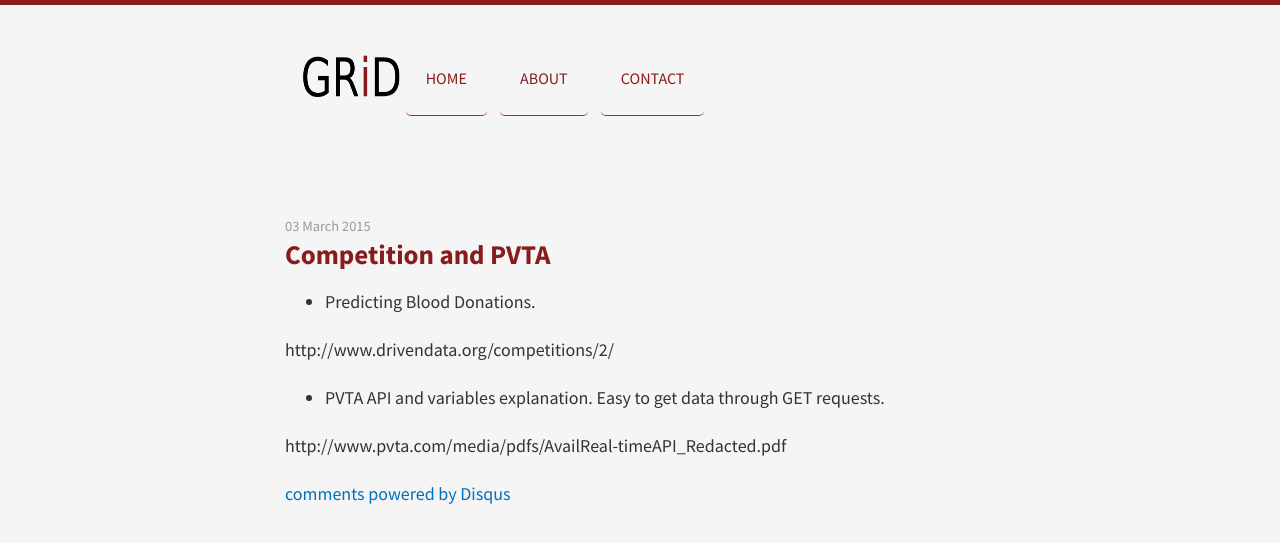
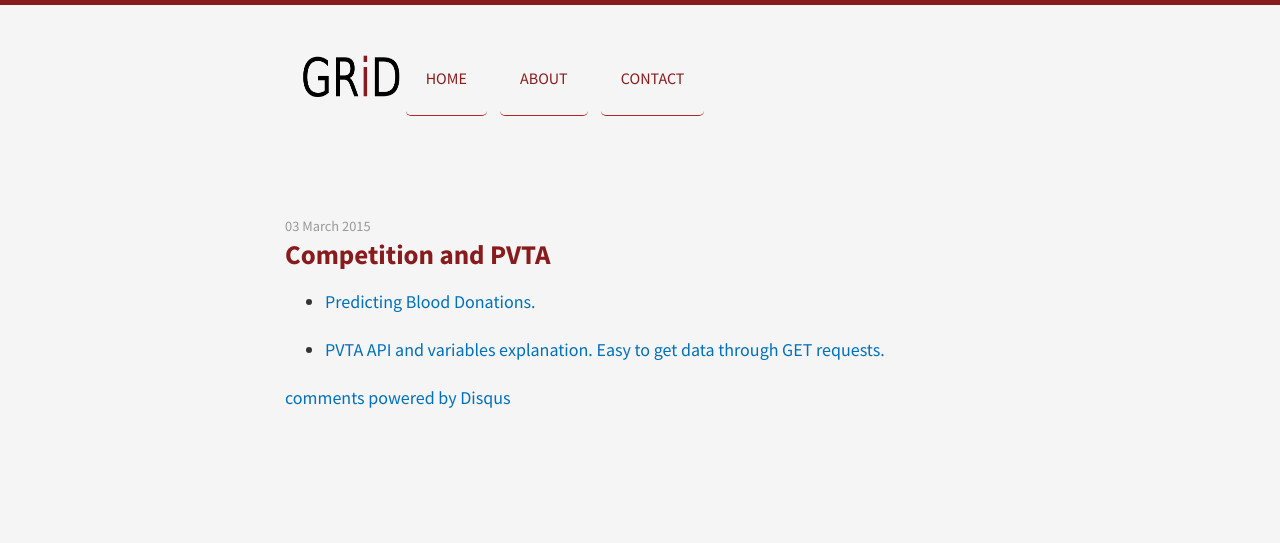
Before and after one commit to gridclub/gridclub.github.io, a Jekyll site: the page built from _posts/2015-03-03-competition-and-pvta.md, in a window 1280 px wide. Shown: the top 543 px of the page. Built offline with Jekyll 4.4.1, drawn with Linux system fonts in a browser that asks for light colours; nearby versions of some CDN libraries; comment, search, counter and statistics services are not loaded.

Commit message:
updated page

```diff
--- a/_posts/2015-03-03-competition-and-pvta.md
+++ b/_posts/2015-03-03-competition-and-pvta.md
@@ -5,10 +5,6 @@ category:
 tags: []
 ---
 
-* Predicting Blood Donations.
+* [Predicting Blood Donations.](http://www.drivendata.org/competitions/2/)
 
-http://www.drivendata.org/competitions/2/
-
-* PVTA API and variables explanation. Easy to get data through GET requests.
-
-http://www.pvta.com/media/pdfs/AvailReal-timeAPI_Redacted.pdf
+* [PVTA API and variables explanation. Easy to get data through GET requests.](http://www.pvta.com/media/pdfs/AvailReal-timeAPI_Redacted.pdf)
```
